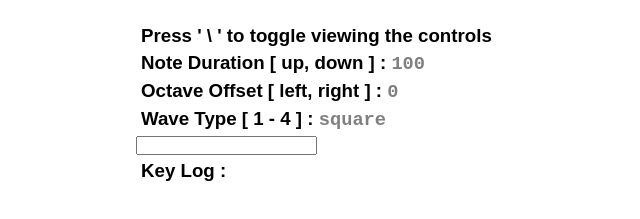
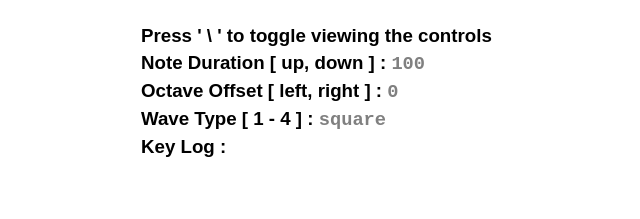
Before and after one commit to Mjtlittle/Keyboard-Keyboard, a plain HTML site: page index.html in a window 1280 px wide. Shown: the part 213-432 px from the top of the page, without its empty margins (0-640 px from the left). Drawn offline with Linux system fonts and the light colour scheme.

Commit message:
removed testing stuff

```diff
--- a/index.html
+++ b/index.html
@@ -17,7 +17,6 @@
         <h3>Note Duration [ up, down ] : <span id="durationRead" class="mono">100</span></h3>
         <h3>Octave Offset [ left, right ] : <span id="offsetOctaveRead" class="mono">0</span></h3>
         <h3>Wave Type [ 1 - 4 ] : <span id="waveTypeRead" class="mono">square</span></h3>
-        <input type="text" id="mobileIn" name="test"></input>
         <h3>Key Log : </h3><p id="log"></p>
 
     </body>
```
